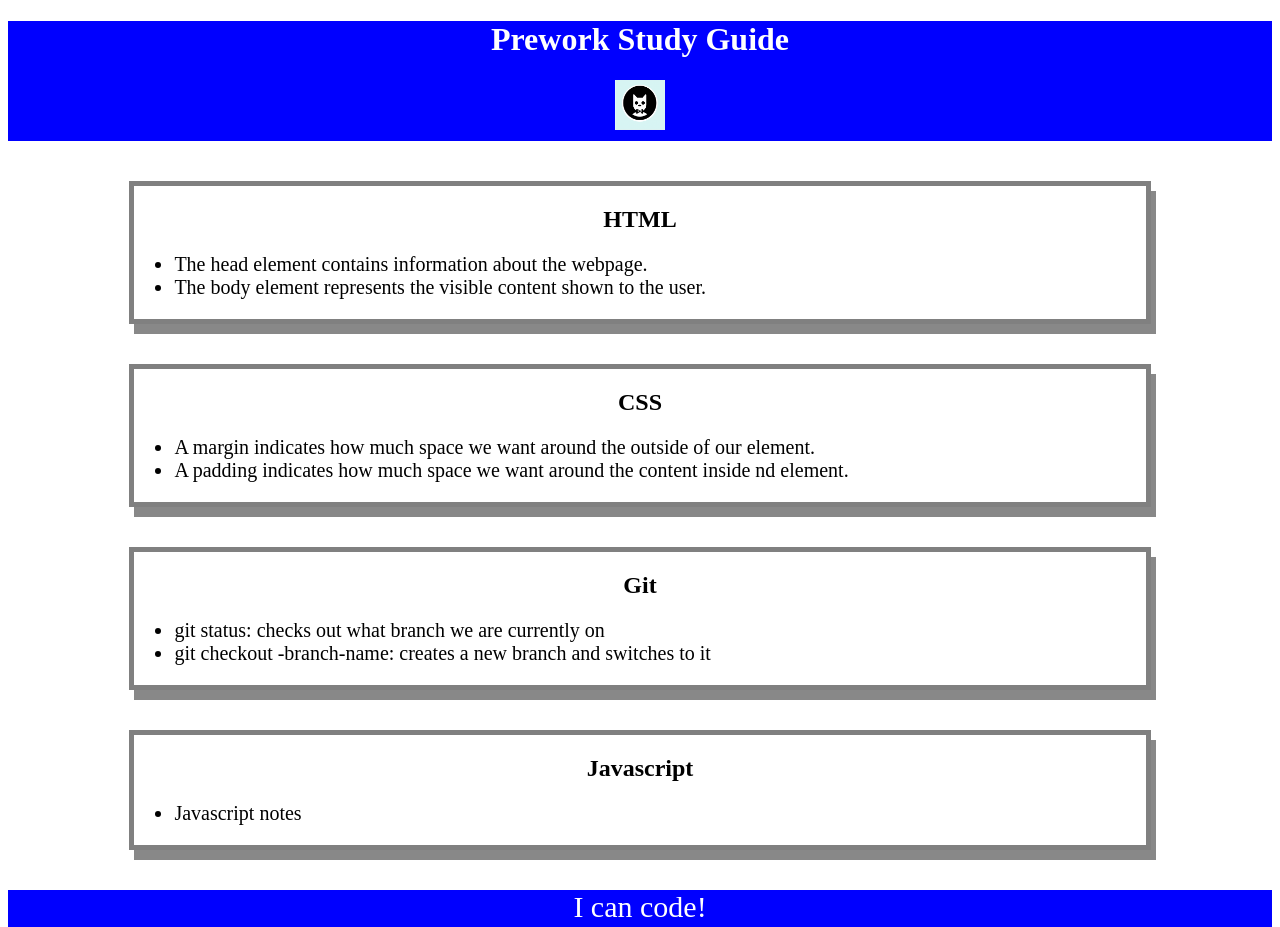
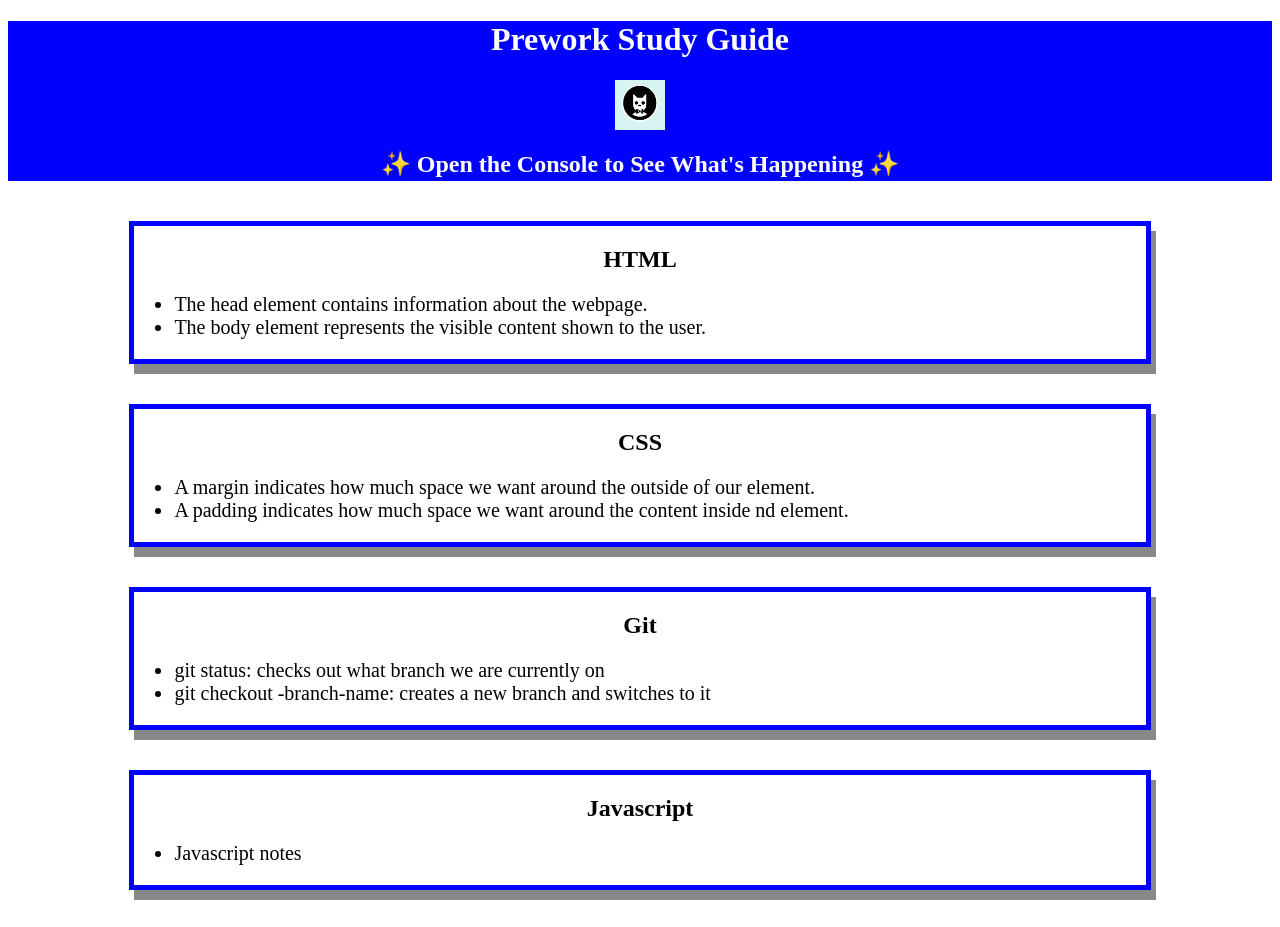
Before and after one commit to chelseabada/prework-study-guide, a plain HTML site: page assets/index.html in a window 1280 px wide. Shown: the top 927 px of the page. Drawn offline with Linux system fonts and the light colour scheme; files that its build step writes are made by us from their sources; files whose address does not match are found by name.

Commit message:
add to Javascript

```diff
--- a/assets/index.html
+++ b/assets/index.html
@@ -8,9 +8,10 @@
     <title>Prework Study Guide</title>
   </head>
   <body>
-    <header id="header">
+    <header id="top">
       <h1>Prework Study Guide</h1>
       <img src="./assets/bowtie-cat.png" alt="Profile image of cat wearing a bow tie." />
+      <h2>✨ Open the Console to See What's Happening ✨</h2>
     </header>
     <main>
    <section class="card" id="html-section">
@@ -45,5 +46,6 @@
     <footer>
       <p>I can code!</p>
     </footer>
+    <script src="./assets/script.js"></script>
   </body>
 </html>
--- /dev/null
+++ b/assets/script.js
@@ -0,0 +1,4 @@
+var topics = ['HTML', 'CSS', 'Git', 'JavaScript'];
+for (var x=0; x< topics.length; x++) {
+    console.log(topics[x]);
+   }
--- a/assets/style.css
+++ b/assets/style.css
@@ -6,7 +6,7 @@
 header,
 footer {
     width: 100%;
-    height: 120px;
+    height: 160px;
     background-color: blue;
     color: white;
 }
@@ -35,6 +35,6 @@ p {
 .card {
     width: 80%;
     margin: 40px auto;
-    border: 5px solid gray;
+    border: 5px solid blue;
     box-shadow: 5px 10px #888888;
   }
```
